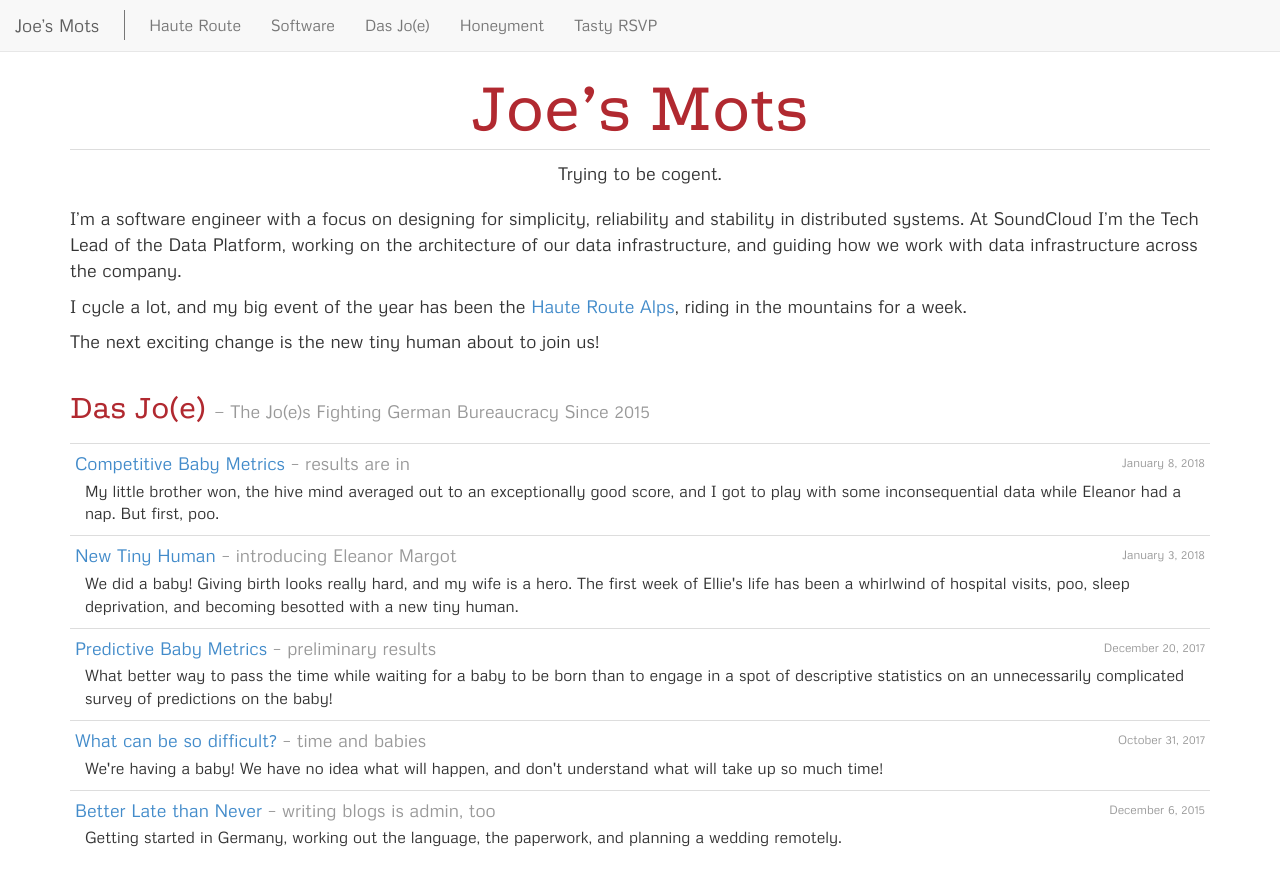
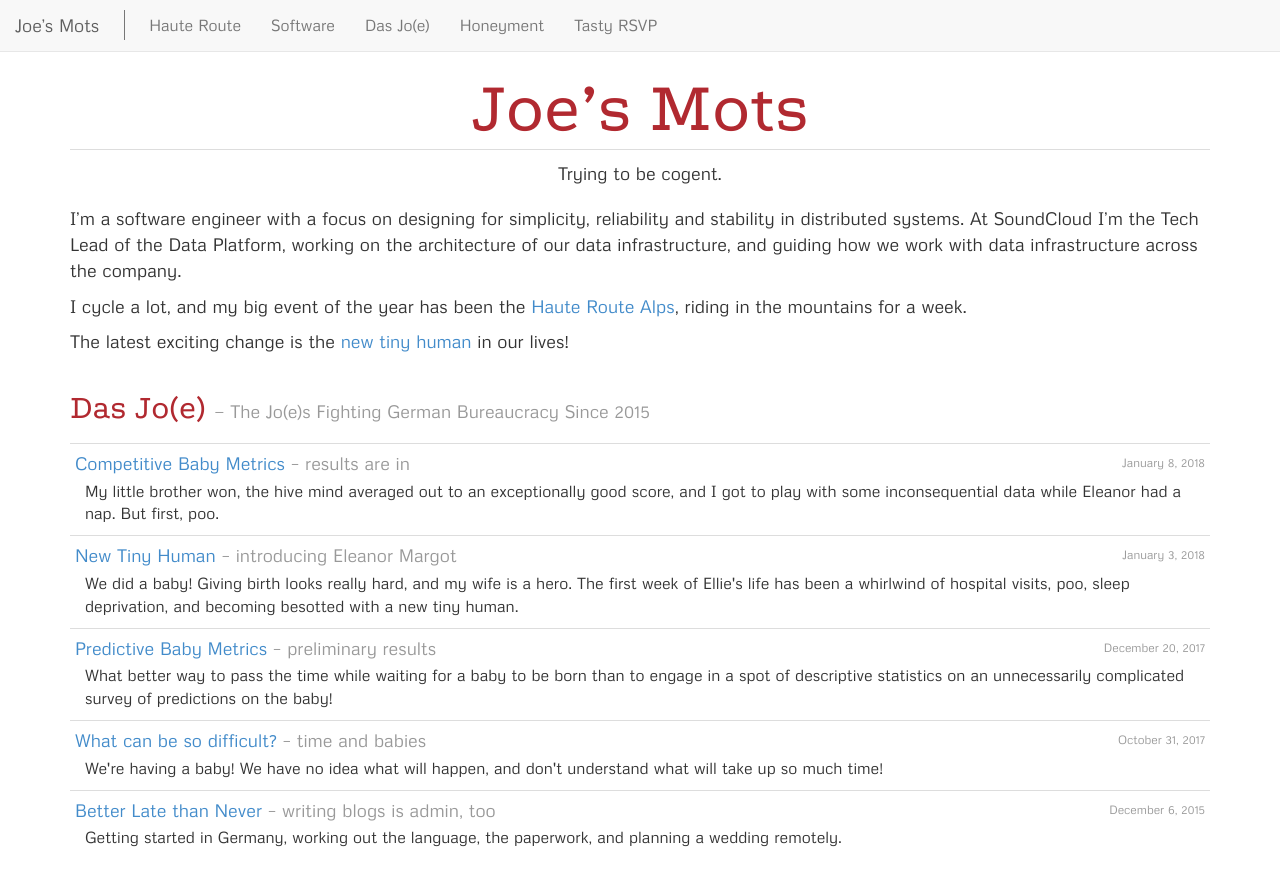
Before and after one commit to joekearney/joekearney.github.io, a Jekyll site: the page built from index.html, in a window 1280 px wide and 900 px high. Shown: the top 886 px of the window. Built offline with Jekyll 4.4.1, drawn with Linux system fonts in a browser that asks for light colours.

Commit message:
about-me-personal update

```diff
--- a/_posts/das-jo-e/about-me-personal.md
+++ b/_posts/das-jo-e/about-me-personal.md
@@ -1 +1 @@
-The next exciting change is the new tiny human about to join us!
+The latest exciting change is the [new tiny human](/posts/new-tiny-human) in our lives!
```
